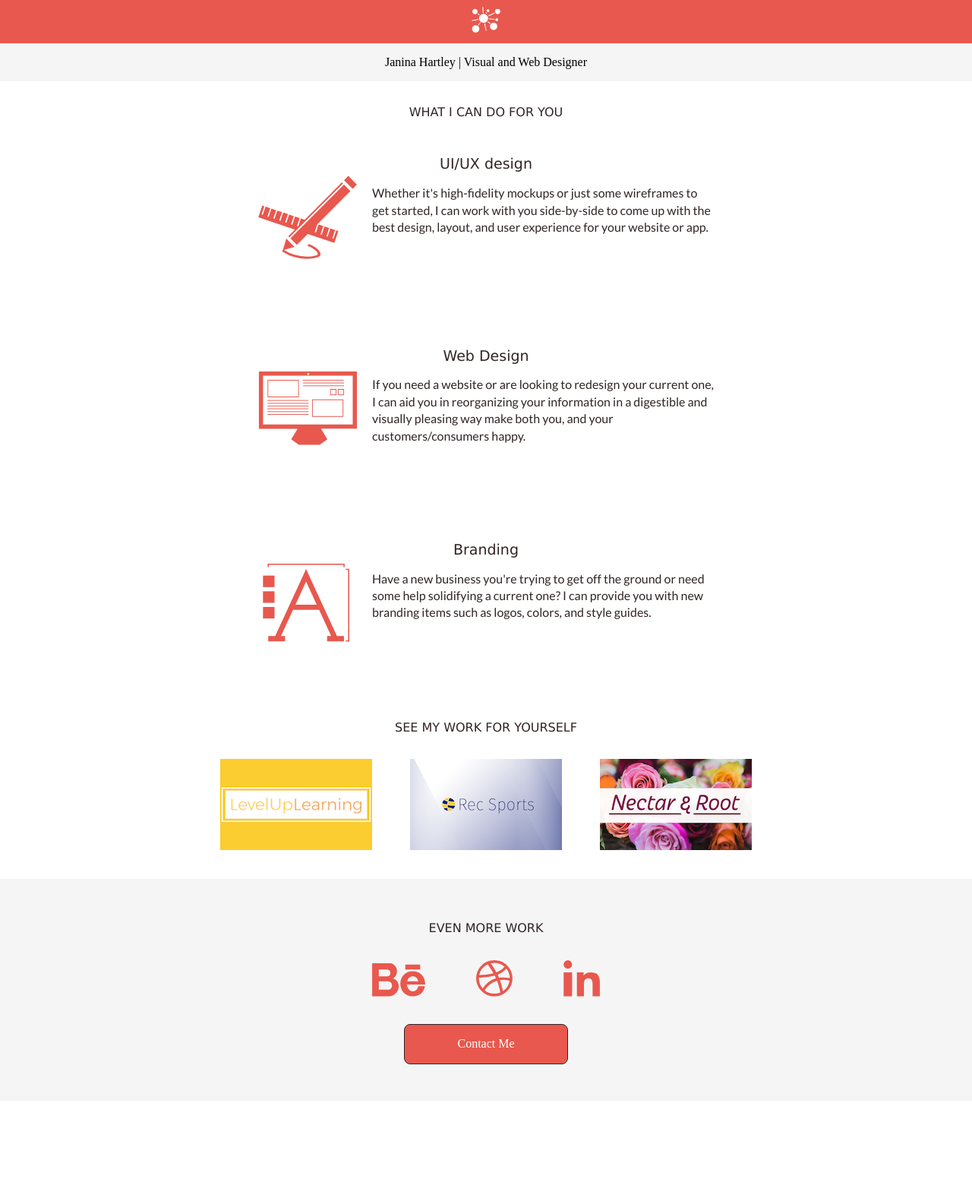
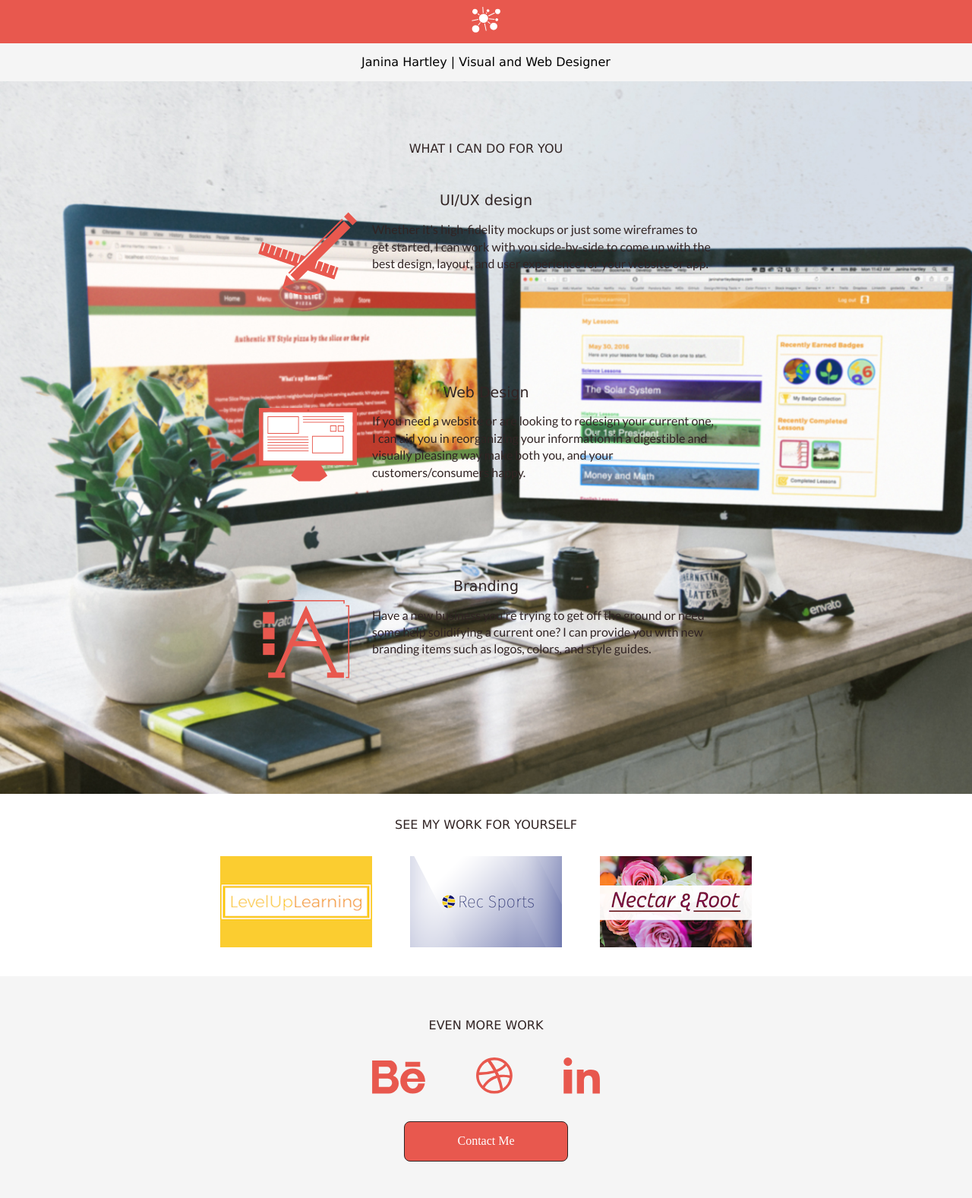
Before and after one commit to jhartley1412/old-portfolio-2, a Jekyll site: the page built from index.html, in a window 1280 px wide. Shown: the whole page at 76% size. Built offline with Jekyll 4.4.1, drawn with Linux system fonts in a browser that asks for light colours; nearby versions of some CDN libraries; some web fonts are replaced; before the commit the page ends 1449 px from its top, so only the background shows below that.

Commit message:
svg files deleted; added background image to home page

```diff
--- a/css/main.scss
+++ b/css/main.scss
@@ -105,11 +105,11 @@ p, h1, h2, h3, h4{
 	color: $text-color;
 }
 
-h1, h2{
+h1, h2, .name{
 	font-family: 'ABeeZee', Verdana, Geneva, sans-serif, sans-serif;
 }
 
-h3, p{
+h3, p,{
 	font-family: 'Lato', Arial, Helvetica, sans-serif;
 }
 
@@ -150,6 +150,11 @@ a{
 .home_page_container{
 	width: 100%;
 	margin: 0 auto;
+	box-sizing: border-box;
+	padding: 3em 0;
+	background-image: url("../../images/two-desktops.jpg");
+	background-repeat: no-repeat;
+	background-size: cover;
 }
 
 .skills_container{
--- a/index.html
+++ b/index.html
@@ -56,6 +56,8 @@ permalink:
 
 	</div>
 
+</div>
+
 <h1> See my work for yourself </h1>
 
 <div class="other_work_container other_work_home">
@@ -83,5 +85,3 @@ permalink:
 
 
 </div>
-
-</div>
```
Also changed, not shown: _includes/icon-github.svg (deleted), _includes/icon-twitter.svg (deleted), _sass/_breakpoints.scss (line endings or trailing spaces), images/two-desktops.jpg (added), 5 other files. Lines whose indentation alone changed are shown as unchanged.
